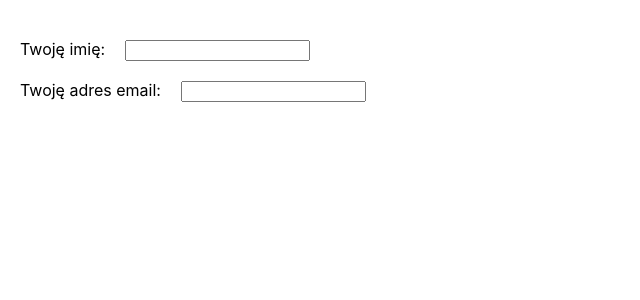
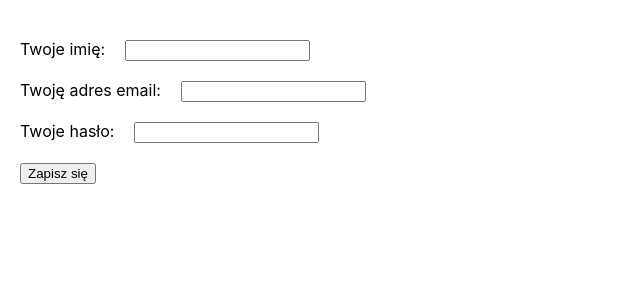
Before and after one commit to AdrianChojnacki/cra7, a React (Create React App) app: page / in a window 1280 px wide. Shown: the top 300 px of the page, without its empty margins (0-640 px from the left). Built offline with nearby package versions, Linux system fonts and the light colour scheme.

Commit message:
whole form

```diff
--- a/src/App.css
+++ b/src/App.css
@@ -10,3 +10,7 @@ input {
   margin-top: 20px;
   margin-left: 20px;
 }
+
+button {
+  margin-top: 20px;
+}
--- a/src/App.js
+++ b/src/App.js
@@ -5,16 +5,18 @@ class App extends Component {
   state = {
     username: "",
     email: "",
+    password: "",
   };
 
   handleChange = (e) => {
     console.log(e.target.type);
     console.log(e.target.name);
 
-    const username = e.target.value;
+    const name = e.target.name;
+    const value = e.target.value;
 
     this.setState({
-      username,
+      [name]: value,
     });
   };
 
@@ -23,7 +25,7 @@ class App extends Component {
       <div>
         <form>
           <label htmlFor="username">
-            Twoję imię:
+            Twoje imię:
             <input
               type="text"
               id="username"
@@ -38,10 +40,21 @@ class App extends Component {
               type="email"
               id="email"
               name="email"
-              value={this.state.username}
+              value={this.state.email}
               onChange={this.handleChange}
             />
           </label>
+          <label htmlFor="password">
+            Twoje hasło:
+            <input
+              type="password"
+              id="password"
+              name="password"
+              value={this.state.password}
+              onChange={this.handleChange}
+            />
+          </label>
+          <button>Zapisz się</button>
         </form>
       </div>
     );
```
